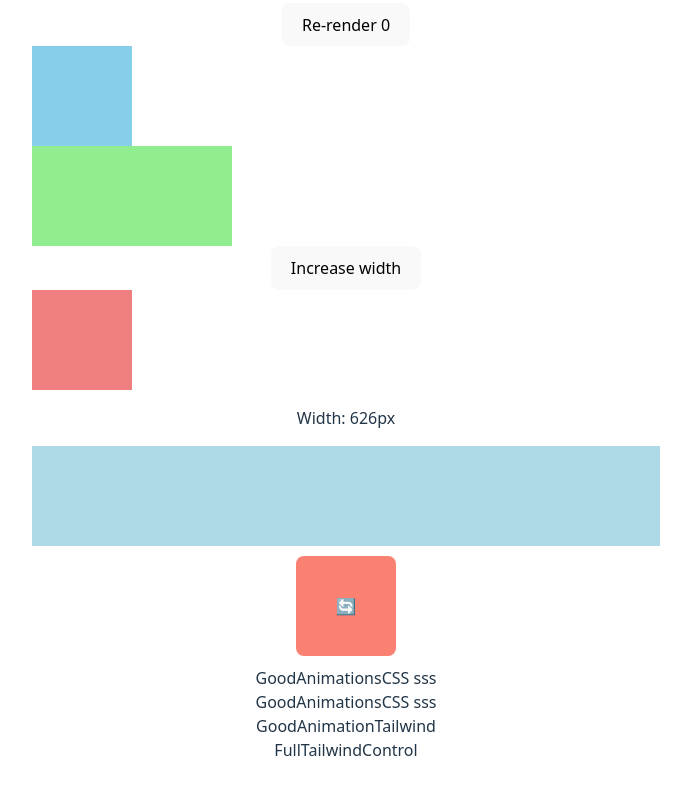
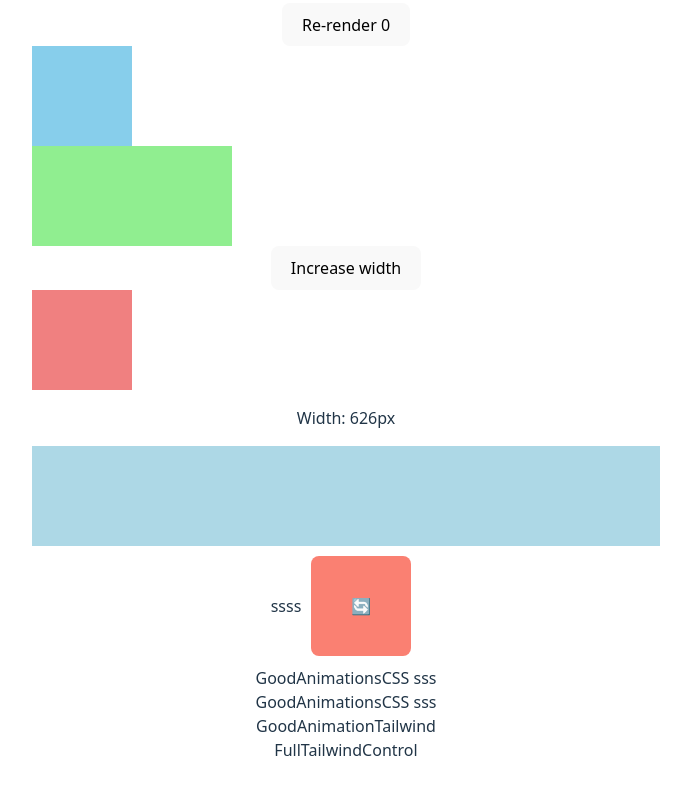
Before and after one commit to VictorSouzaCode/React-Performance-best-Practices, a React (Vite) app: page / in a window 1280 px wide. Shown: the part 6977-7771 px from the top of the page, without its empty margins (294-985 px from the left). Built offline with nearby package versions, Linux system fonts and the light colour scheme.

Commit message:
new commits to test git

```diff
--- a/src/exercises/unnecessaryDomWork/classes-vs-InlineAnimation/Animations.tsx
+++ b/src/exercises/unnecessaryDomWork/classes-vs-InlineAnimation/Animations.tsx
@@ -5,7 +5,7 @@ import FullTailwindControl from "./FullTailwindControl"
 
 const Animations = () => {
   return (
-    <div>
+    <div>ssss
         <BadAnimations/>
         <GoodAnimationsCSS/>
         <GoodAnimationsCSS/>
```
